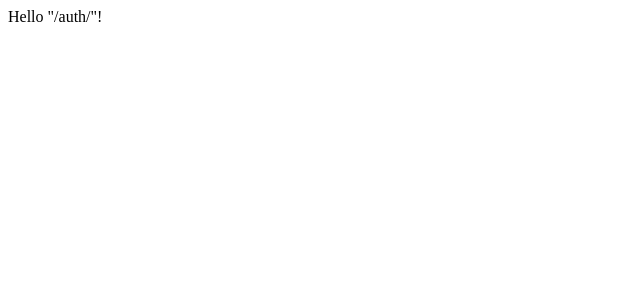
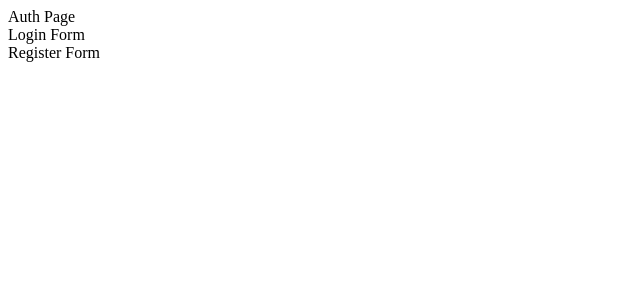
Before and after one commit to sentinel1230/react-ts-practice-project, a React (Vite) app: page /auth in a window 1280 px wide. Shown: the top 300 px of the page, without its empty margins (0-640 px from the left). Built offline with nearby package versions, Linux system fonts and the light colour scheme.

Commit message:
refactor: migrate to feature-based module architecture

```diff
--- /dev/null
+++ b/src/features/auth-login/LoginForm.tsx
@@ -0,0 +1,7 @@
+export function LoginForm() {
+    return (
+        <div className="login-form">
+            Login Form
+        </div>
+    )
+}
--- /dev/null
+++ b/src/features/auth-login/index.ts
@@ -0,0 +1 @@
+export { LoginForm } from './LoginForm'
--- /dev/null
+++ b/src/features/auth-register/RegisterForm.tsx
@@ -0,0 +1,7 @@
+export function RegisterForm() {
+    return (
+        <div className="register-form">
+            Register Form
+        </div>
+    )
+}
--- /dev/null
+++ b/src/features/auth-register/index.ts
@@ -0,0 +1 @@
+export { RegisterForm } from './RegisterForm'
--- a/src/main.tsx
+++ b/src/main.tsx
@@ -5,7 +5,7 @@ import { ReactQueryDevtools } from '@tanstack/react-query-devtools'
 import { routeTree } from './routeTree.gen.ts'
 
 import { QueryClientProvider } from '@tanstack/react-query'
-import { queryClient } from './lib/queryClient.ts'
+import { queryClient } from './shared/lib/queryClient.ts'
 
 import './index.css'
 
--- a/src/routes/auth/index.tsx
+++ b/src/routes/auth/index.tsx
@@ -1,9 +1,18 @@
 import { createFileRoute } from '@tanstack/react-router'
+
+import { LoginForm } from '../../features/auth-login'
+import { RegisterForm } from '../../features/auth-register'
 
 export const Route = createFileRoute('/auth/')({
   component: RouteComponent,
 })
 
 function RouteComponent() {
-  return <div>Hello "/auth/"!</div>
+  return(
+    <div>
+        <span>Auth Page</span>
+        <LoginForm />
+        <RegisterForm />
+    </div>
+  )
 }
--- a/src/routes/index.tsx
+++ b/src/routes/index.tsx
@@ -1,9 +1,14 @@
-import { createFileRoute } from '@tanstack/react-router'
+import { createFileRoute, Link } from '@tanstack/react-router'
 
 export const Route = createFileRoute('/')({
   component: RouteComponent,
 })
 
 function RouteComponent() {
-  return <div>Hello "/"!</div>
+  return(
+    <div>
+        <span>/ page</span>
+        <Link to="/auth">Go to /auth/</Link>
+    </div>
+  )
 }
```
Also changed, not shown: src/entities/user/types.ts (added), src/features/auth-login/useLogin.ts (added), src/features/auth-register/useRegister.ts (added), src/shared/lib/queryClient.ts (renamed from src/lib/queryClient.ts).
